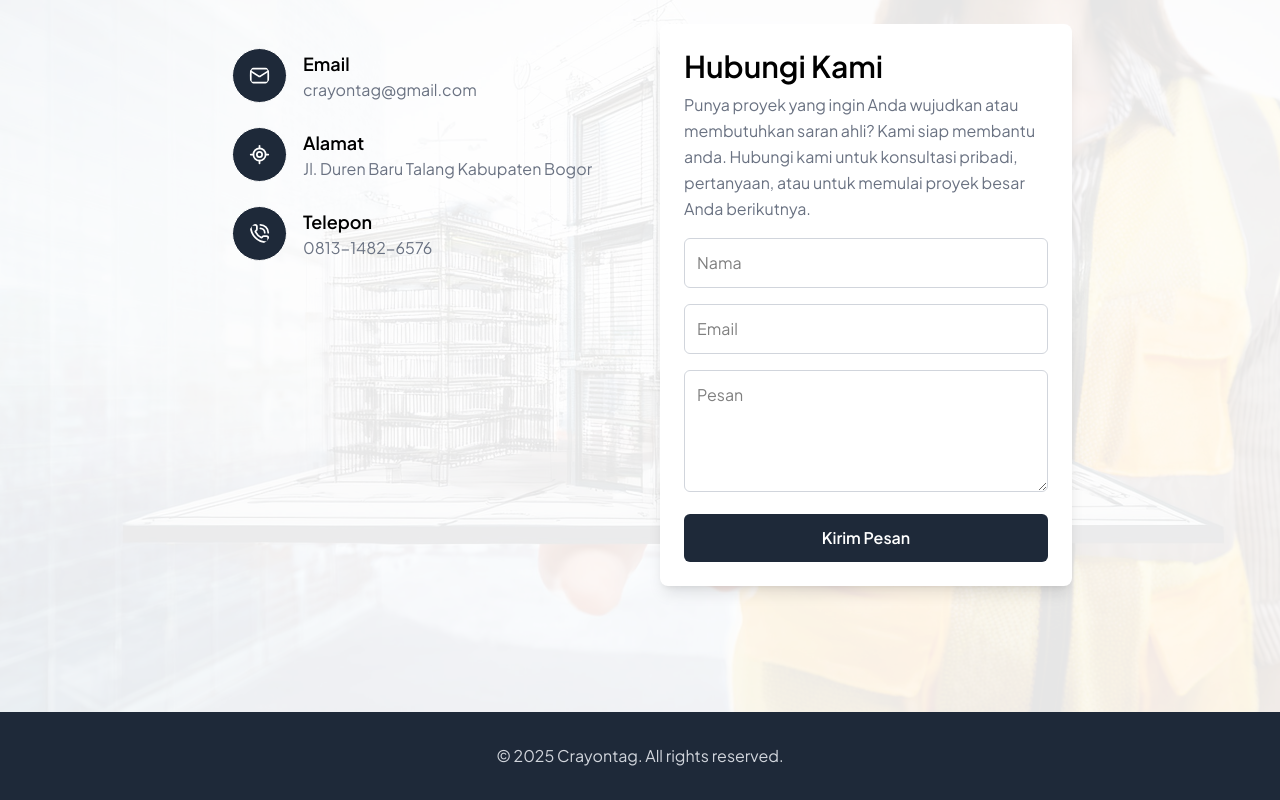
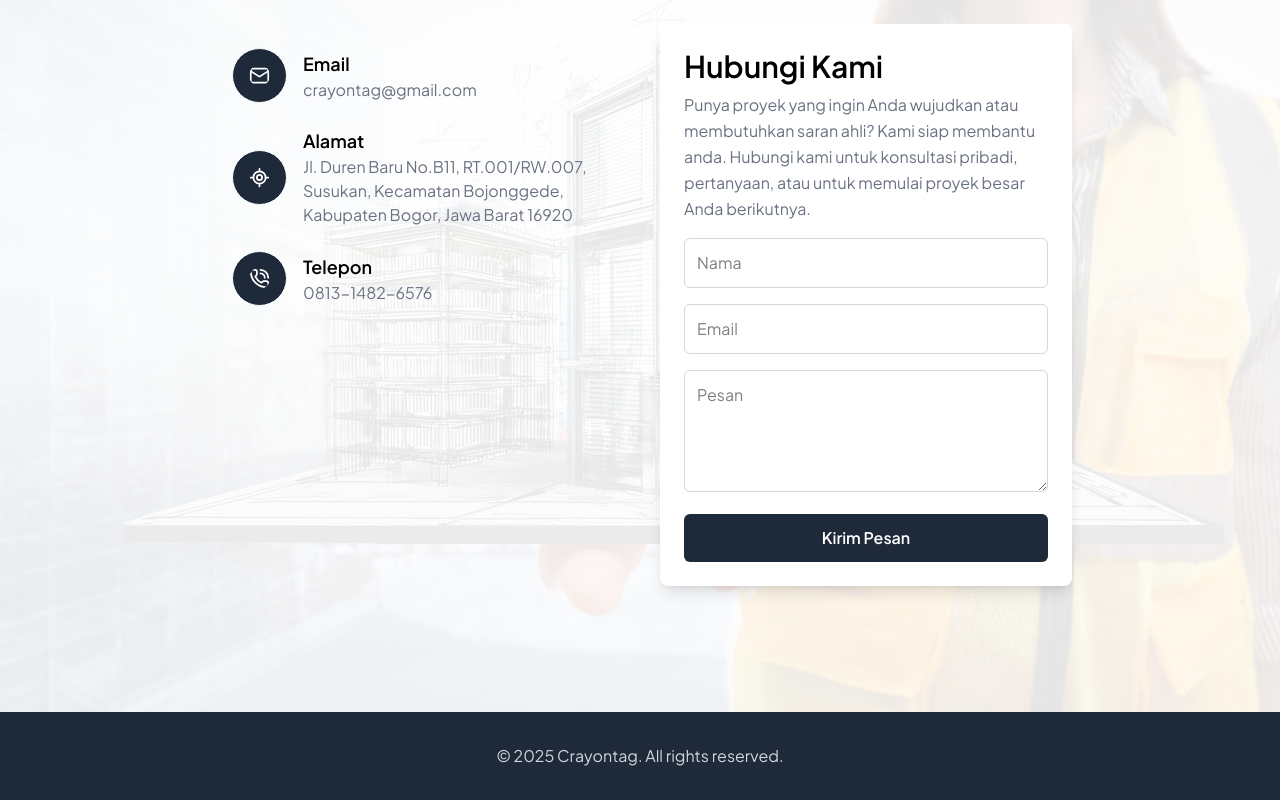
Before and after one commit to yudhisrana/steel-construction, a React (Vite) app: page / in a window 1280 px wide. Shown: the part 4463-5263 px from the top of the page. Built offline with nearby package versions, Linux system fonts and the light colour scheme.

Commit message:
fix icon in contact & fix address

```diff
--- a/src/components/contact.tsx
+++ b/src/components/contact.tsx
@@ -33,11 +33,13 @@ const Contact = () => {
         {/* content 1 */}
         <div className="flex-1 space-y-6 p-6">
           <div className="flex items-center gap-4">
+            <div>
               <MailIcon
                 widthSize="55"
                 heightSize="55"
                 className="rounded-full border bg-gray-800 p-4 text-white"
               />
+            </div>
             <div>
               <h3 className="text-lg font-semibold">Email</h3>
               <a
@@ -51,25 +53,30 @@ const Contact = () => {
           </div>
 
           <div className="flex items-center gap-4">
+            <div>
               <LocateFixedIcon
                 widthSize="55"
                 heightSize="55"
                 className="rounded-full border bg-gray-800 p-4 text-white"
               />
+            </div>
             <div>
               <h3 className="text-lg font-semibold">Alamat</h3>
               <p className="text-gray-500">
-                Jl. Duren Baru Talang Kabupaten Bogor
+                Jl. Duren Baru No.B11, RT.001/RW.007, Susukan, Kecamatan
+                Bojonggede, Kabupaten Bogor, Jawa Barat 16920
               </p>
             </div>
           </div>
 
           <div className="flex items-center gap-4">
+            <div>
               <PhoneCallIcon
                 widthSize="55"
                 heightSize="55"
                 className="rounded-full border bg-gray-800 p-4 text-white"
               />
+            </div>
             <div>
               <h3 className="text-lg font-semibold">Telepon</h3>
               <a
```
Lines whose indentation alone changed are shown as unchanged.
